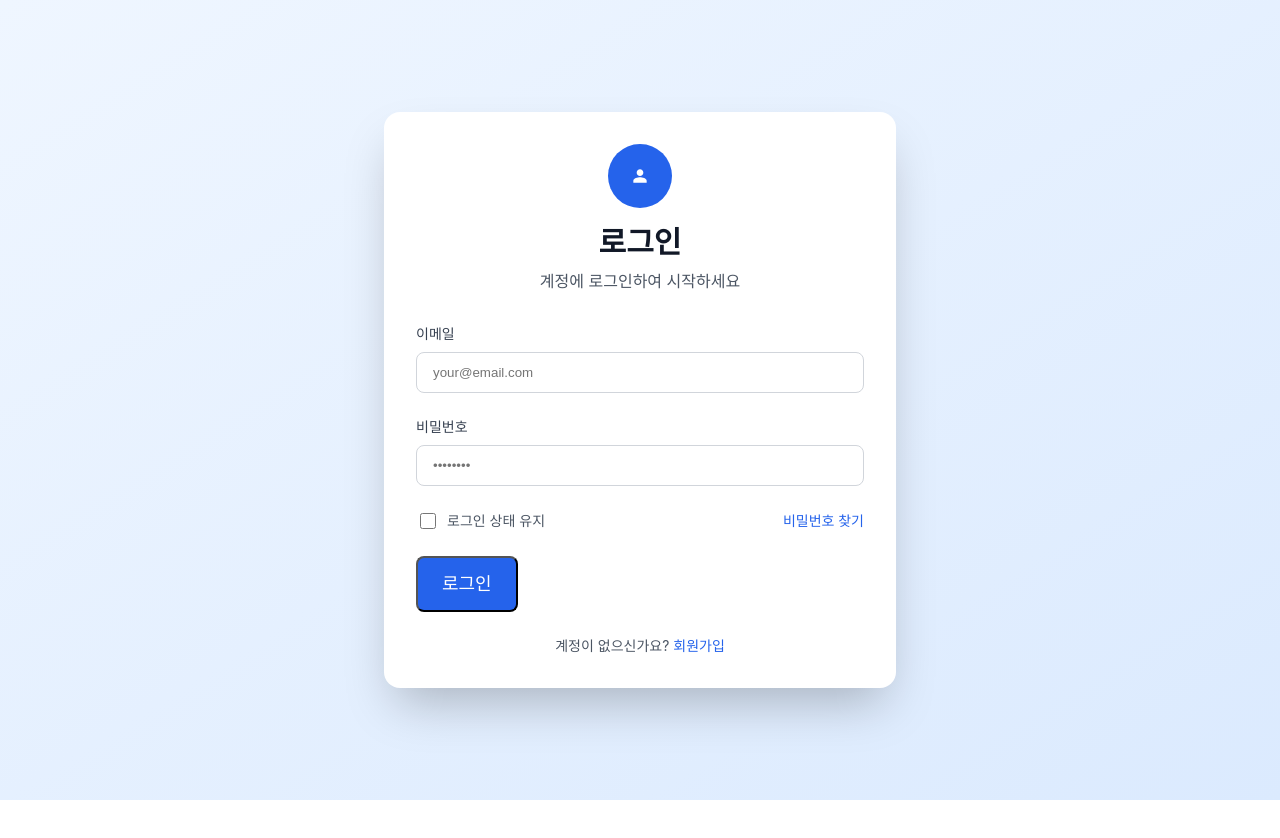
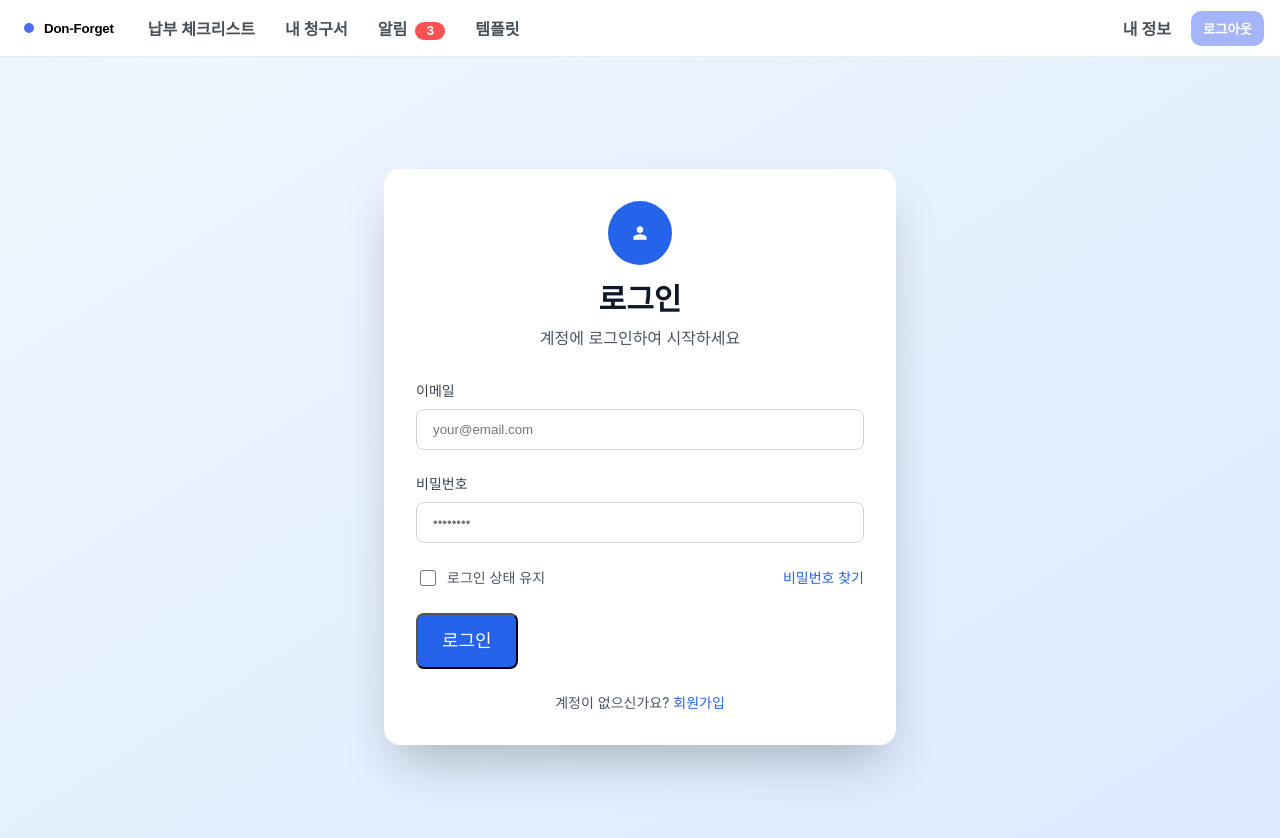
Before and after one commit to lgcns-mini2nd-team3/don-forget-frontend, a React (Create React App) app: page /login in a window 1280 px wide. Shown: the top 838 px of the page. Before the commit the page ends 800 px from the top, so only its background shows below. Built offline with nearby package versions, Linux system fonts and the light colour scheme.

Commit message:
feat : 헤더 생성

```diff
--- /dev/null
+++ b/src/components/TopBar.tsx
@@ -0,0 +1,83 @@
+import React from "react";
+import { Link, NavLink, useNavigate } from "react-router-dom";
+import "../styles/TopBar.css";
+
+type TopBarProps = {
+  title?: string;
+  unreadCount?: number;
+  userName?: string;
+  onLogout?: () => void;
+};
+
+export function TopBar({
+  title = "Don-Forget",
+  unreadCount = 0,
+  userName,
+  onLogout,
+}: TopBarProps) {
+  const navigate = useNavigate();
+
+  const handleGoHome = () => {
+    // 홈으로 이동
+    navigate("/");
+  };
+
+  return (
+    <header className="topBar" role="banner">
+      <div className="left">
+        <button className="logoButton" onClick={handleGoHome} aria-label="홈으로 이동">
+          <span className="logoDot" aria-hidden />
+          <span className="title">{title}</span>
+        </button>
+
+        <nav className="nav" aria-label="주요 메뉴">
+          <NavLink
+            to="/payments"
+            className={({ isActive }) => `navItem ${isActive ? "active" : ""}`}
+          >
+            납부 체크리스트
+          </NavLink>
+
+          <NavLink
+            to="/my-bills"
+            className={({ isActive }) => `navItem ${isActive ? "active" : ""}`}
+          >
+            내 청구서
+          </NavLink>
+
+          <NavLink
+            to="/notifications"
+            className={({ isActive }) => `navItem ${isActive ? "active" : ""}`}
+          >
+            알림
+            {unreadCount > 0 && <span className="badge">{unreadCount}</span>}
+          </NavLink>
+
+          <NavLink
+            to="/templates"
+            className={({ isActive }) => `navItem ${isActive ? "active" : ""}`}
+          >
+            템플릿
+          </NavLink>
+        </nav>
+      </div>
+
+      <div className="right">
+        {/* 필요하면 검색 input, 필터 버튼 등 추가 가능 */}
+        <Link className="ghostButton" to="/my-page">
+          {userName ? `${userName} 님` : "내 정보"}
+        </Link>
+
+        <button
+          className="primaryButton"
+          onClick={onLogout}
+          type="button"
+          disabled={!onLogout}
+          title={!onLogout ? "onLogout 핸들러를 연결해 주세요." : undefined}
+        >
+          로그아웃
+        </button>
+      </div>
+    </header>
+  );
+}
--- a/src/router/AppRouter.tsx
+++ b/src/router/AppRouter.tsx
@@ -4,10 +4,12 @@ import HomePage from "../pages/HomePage";
 import { LoginPage } from "../pages/LoginPage";
 import { Signup } from "../pages/SignUpPage";
 import TemplatesPage from "../pages/TemplatesPage";
+import { TopBar } from "../components/TopBar";
 
 function AppRouter() {
   return (
     <BrowserRouter>
+      <TopBar title="Don-Forget" unreadCount={3} />
       <Routes>
         {/* 결제 페이지 */}
         <Route path="/payments" element={<PaymentsPage />} />
--- /dev/null
+++ b/src/styles/TopBar.css
@@ -0,0 +1,124 @@
+.topBar {
+  position: sticky;
+  top: 0;
+  z-index: 50;
+
+  display: flex;
+  align-items: center;
+  justify-content: space-between;
+
+  height: 56px;
+  padding: 0 16px;
+
+  background: #ffffff;
+  border-bottom: 1px solid #e9ecef;
+}
+
+.left {
+  display: flex;
+  align-items: center;
+  gap: 16px;
+}
+
+.logoButton {
+  display: inline-flex;
+  align-items: center;
+  gap: 10px;
+
+  border: none;
+  background: transparent;
+  cursor: pointer;
+  padding: 6px 8px;
+  border-radius: 10px;
+}
+
+.logoButton:hover {
+  background: #f7f7f8;
+}
+
+.logoDot {
+  width: 10px;
+  height: 10px;
+  border-radius: 999px;
+  background: #4c6ef5;
+}
+
+.title {
+  font-weight: 700;
+  letter-spacing: -0.2px;
+}
+
+.nav {
+  display: flex;
+  align-items: center;
+  gap: 10px;
+}
+
+.navItem {
+  position: relative;
+  text-decoration: none;
+  color: #495057;
+  font-weight: 600;
+  padding: 8px 10px;
+  border-radius: 10px;
+}
+
+.navItem:hover {
+  background: #f7f7f8;
+}
+
+.navItem.active {
+  color: #1c2bff;
+  background: #eef2ff;
+}
+
+.badge {
+  margin-left: 8px;
+  display: inline-flex;
+  align-items: center;
+  justify-content: center;
+
+  height: 18px;
+  min-width: 18px;
+  padding: 0 6px;
+  border-radius: 999px;
+
+  font-size: 12px;
+  font-weight: 700;
+  color: #fff;
+  background: #fa5252;
+}
+
+.right {
+  display: flex;
+  align-items: center;
+  gap: 10px;
+}
+
+.ghostButton {
+  text-decoration: none;
+  color: #495057;
+  font-weight: 600;
+  padding: 8px 10px;
+  border-radius: 10px;
+}
+
+.ghostButton:hover {
+  background: #f7f7f8;
+}
+
+.primaryButton {
+  border: none;
+  border-radius: 10px;
+  padding: 8px 12px;
+  font-weight: 700;
+  cursor: pointer;
+
+  color: #fff;
+  background: #4c6ef5;
+}
+
+.primaryButton:disabled {
+  opacity: 0.5;
+  cursor: not-allowed;
+}
```
